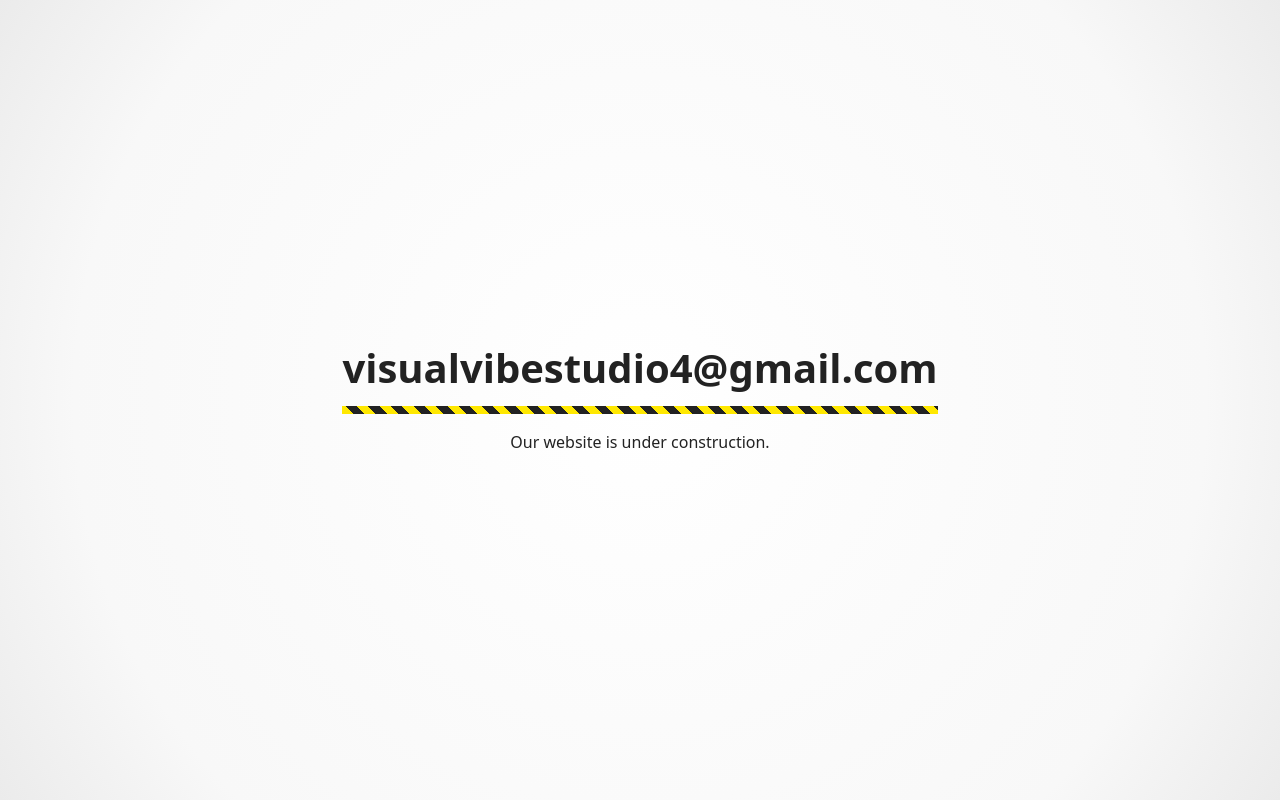
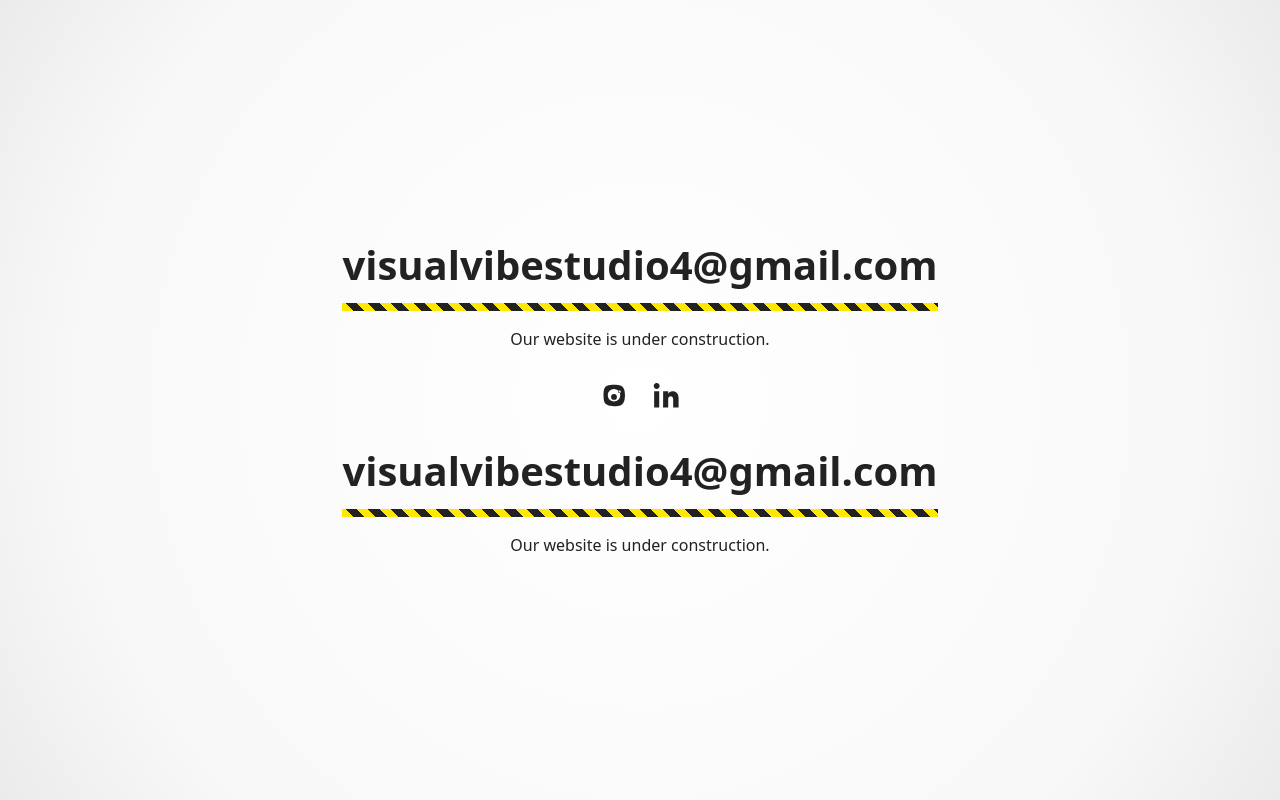
Before and after one commit to Visualvibestudio2025/Visualvibestudio, a plain HTML site: page index.html in a window 1280 px wide. Drawn offline with Linux system fonts and the light colour scheme.

Commit message:
Update index.html

```diff
--- a/index.html
+++ b/index.html
@@ -1,3 +1,91 @@
+<!doctype html>
+<html lang="en">
+  <head>
+    <meta charset="utf-8">
+    <meta name="viewport" content="width=device-width, initial-scale=1">
+    <title>visualvibe.in</title>
+    <style>
+      html, body {
+        height: 100%;
+        margin: 0;
+      }
+      body {
+        background: radial-gradient(circle at center, #fff 0%, #f8f8f8 75%, #ebebeb 100%);
+        color: #222;
+        font-family: system-ui, -apple-system, "Segoe UI", Roboto, "Helvetica Neue", Arial, "Noto Sans", "Liberation Sans", sans-serif;
+        display: flex;
+        justify-content: center;
+        align-items: center;
+        flex-direction: column;
+        text-align: center;
+      }
+      h1 {
+        font-size: 2.5rem;
+        margin: 0;
+      }
+      h1::after {
+        content: "";
+        display: block;
+        height: 0.5rem;
+        margin-top: 1rem;
+        background: repeating-linear-gradient(
+          45deg,
+          #ffe800,
+          #ffe800 0.5rem,
+          #222 0.5rem,
+          #222 1rem
+        );
+      }
+      p {
+        margin-top: 1rem;
+        font-size: 1rem;
+      }
+      .socials {
+        margin-top: 2rem;
+        display: flex;
+        gap: 1.5rem;
+        justify-content: center;
+      }
+      .socials a {
+        color: #222;
+        text-decoration: none;
+        transition: transform 0.2s;
+      }
+      .socials a:hover {
+        transform: scale(1.2);
+      }
+      .socials svg {
+        width: 28px;
+        height: 28px;
+        fill: #222;
+      }
+      @media screen and (max-width: 480px) {
+        h1 {
+          font-size: 1.5rem;
+        }
+        .socials svg {
+          width: 24px;
+          height: 24px;
+        }
+      }
+    </style>
+  </head>
+  <body>
+    <main>
+      <h1>visualvibestudio4@gmail.com</h1>
+      <p>Our website is under construction.</p>
+
+      <div class="socials">
+        <a href="https://www.instagram.com/visualvibe._studio/" target="_blank" title="Instagram">
+          <svg viewBox="0 0 448 512"><path d="M224,202a53,53,0,1,0,53,53A53,53,0,0,0,224,202Zm124-41a24,24,0,1,1-24-24A24,24,0,0,1,348,161ZM398.8,97.2A94.8,94.8,0,0,0,350.8,49.2C319.4,36.4,268.2,32,224,32s-95.4,4.4-126.8,17.2A94.8,94.8,0,0,0,49.2,97.2C36.4,128.6,32,179.8,32,224s4.4,95.4,17.2,126.8a94.8,94.8,0,0,0,48,48C128.6,419.6,179.8,424,224,424s95.4-4.4,126.8-17.2a94.8,94.8,0,0,0,48-48C419.6,319.4,424,268.2,424,224S419.6,128.6,398.8,97.2ZM224,338a114,114,0,1,1,114-114A114,114,0,0,1,224,338Z"/></svg>
+        </a>
+        <a href="https://www.linkedin.com/company/visual-vibe-studio1/" target="_blank" title="LinkedIn">
+          <svg viewBox="0 0 448 512"><path d="M100.28 448H7.4V148.9h92.88zM53.79 108.1C24.09 108.1 0 83.62 0 53.8S24.09-.1 53.79-.1s53.8 24.58 53.8 53.9-24.1 54.4-53.8 54.4zM447.9 448h-92.68V302.4c0-34.7-12.5-58.4-43.68-58.4-23.8 0-38 16-44.3 31.4-2.3 5.6-2.9 13.3-2.9 21.1V448h-92.78s1.2-267.4 0-295.1h92.78v41.8c-.2.3-.4.6-.5.9h.5v-.9c12.3-18.9 34.2-45.8 83.3-45.8 60.8 0 106.4 39.7 106.4 125.2V448z"/></svg>
+        </a>
+      </div>
+    </main>
+  </body>
+</html>
 <!doctype html>
 <html lang="en">
   <head>
```
